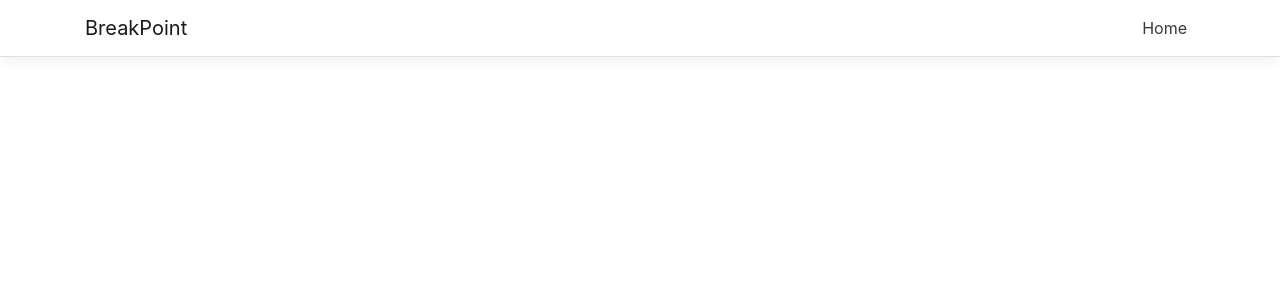
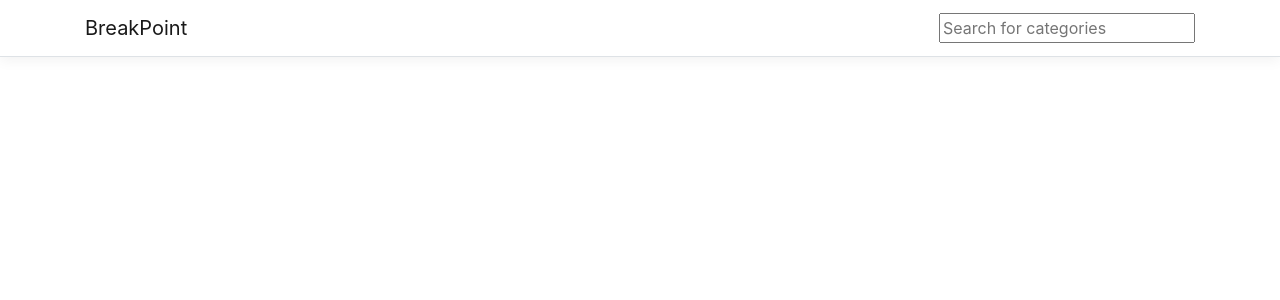
Before and after one commit to benceKovacs04/BreakPoint, a React (Create React App) app in the folder BreakPoint/ClientApp/: page / in a window 1280 px wide. Shown: the top 300 px of the page. Built offline with nearby package versions, Linux system fonts and the light colour scheme; no server answers.

Commit message:
Search component added in navbar, fetches user input to backend

```diff
--- a/BreakPoint/ClientApp/src/components/Home.js
+++ b/BreakPoint/ClientApp/src/components/Home.js
@@ -1,10 +1,11 @@
-import React, { Component } from "react";
-import { Feed } from "./containers/Feed";
+import React, {Component, Fragment} from "react";
+import {Feed} from "./containers/Feed";
 
-export class Home extends Component {
-    static displayName = Home.name;
+export const Home = () => {
 
-    render() {
-        return <Feed></Feed>;
-    }
-}
+    return (
+        <Fragment>
+            <Feed/>
+        </Fragment>
+    )
+};
--- a/BreakPoint/ClientApp/src/components/NavMenu.js
+++ b/BreakPoint/ClientApp/src/components/NavMenu.js
@@ -2,6 +2,7 @@ import React, { Component } from 'react';
 import { Collapse, Container, Navbar, NavbarBrand, NavbarToggler, NavItem, NavLink } from 'reactstrap';
 import { Link } from 'react-router-dom';
 import './NavMenu.css';
+import {Search} from "./containers/Search";
 
 export class NavMenu extends Component {
   static displayName = NavMenu.name;
@@ -31,7 +32,7 @@ export class NavMenu extends Component {
             <Collapse className="d-sm-inline-flex flex-sm-row-reverse" isOpen={!this.state.collapsed} navbar>
               <ul className="navbar-nav flex-grow">
                 <NavItem>
-                  <NavLink tag={Link} className="text-dark" to="/">Home</NavLink>
+                  <Search />
                 </NavItem>
               </ul>
             </Collapse>
--- /dev/null
+++ b/BreakPoint/ClientApp/src/components/SearchBar.js
@@ -0,0 +1,7 @@
+import React from "react";
+
+export const SearchBar = (props) => {
+    return(
+        <input onChange={props.change} placeholder="Search for categories"/>
+    )
+};
--- /dev/null
+++ b/BreakPoint/ClientApp/src/components/containers/Search.js
@@ -0,0 +1,21 @@
+import React, {useState, useEffect} from "react";
+import axios from "axios";
+import {SearchBar} from "../SearchBar";
+
+export const Search = () => {
+    const[userInput, setUserInput] = useState(null);
+
+    const handleSearch = (event) => {
+        setUserInput(event.target.value);
+        fetchData();
+    };
+
+    const fetchData = () => {
+        axios.post("https://localhost:5001/subscribe", {userInput}).then(response => console.log(response))
+    };
+
+    return(
+        <SearchBar change={handleSearch}/>
+    )
+
+};
```
Also changed, not shown: 1 other file (tests, documents, lock files or other folders).
